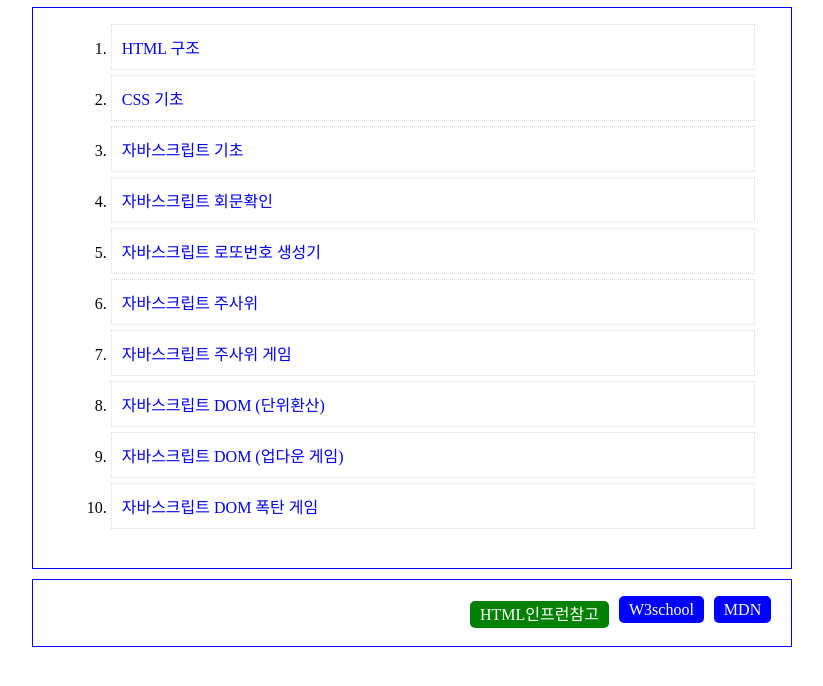
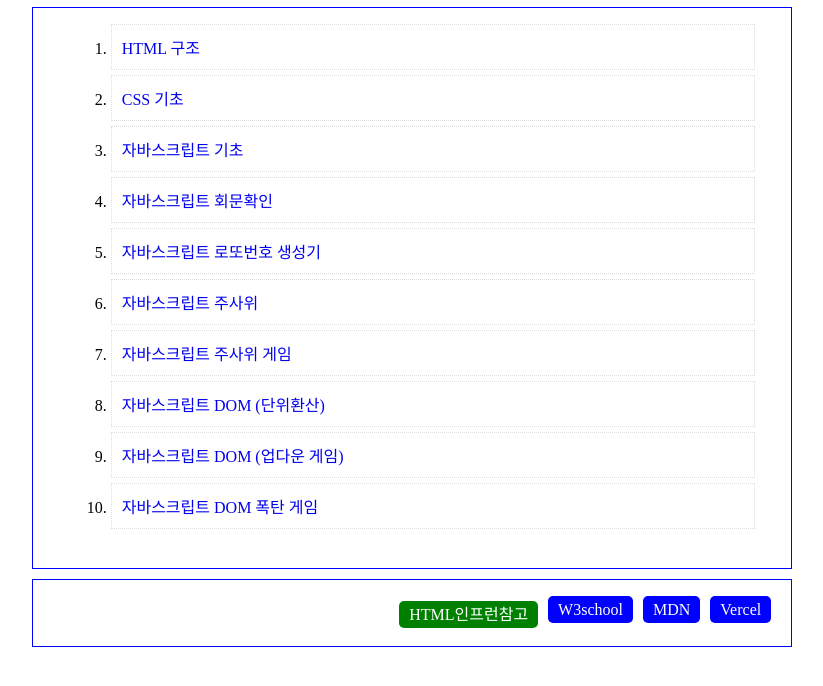
Before and after one commit to junohfox/kdt02_html, a plain HTML site: page index.html in a window 1280 px wide. Shown: the part 104-790 px from the top of the page, without its empty margins (229-1052 px from the left). Drawn offline with Linux system fonts and the light colour scheme.

Commit message:
Update index.html

```diff
--- a/index.html
+++ b/index.html
@@ -29,6 +29,7 @@
                 <li><a href="https://www.inflearn.com/course/%EB%88%84%EA%B5%AC%EB%82%98-%EC%89%BD%EA%B2%8C-%EC%8B%9C%EC%9E%91%ED%95%98%EB%8A%94-%EC%9B%B9%EA%B0%9C%EB%B0%9C-%EA%B8%B0%EC%B4%88" id="inflearn">HTML인프런참고</a></li>
                 <li><a href="https://www.w3schools.com/">W3school</a></li>
                 <li><a href="https://developer.mozilla.org/ko/">MDN</a></li>
+                <li><a href="https://kdt02-html-pied.vercel.app/">Vercel</a></li>
             </ul>
 
         </footer>
```
